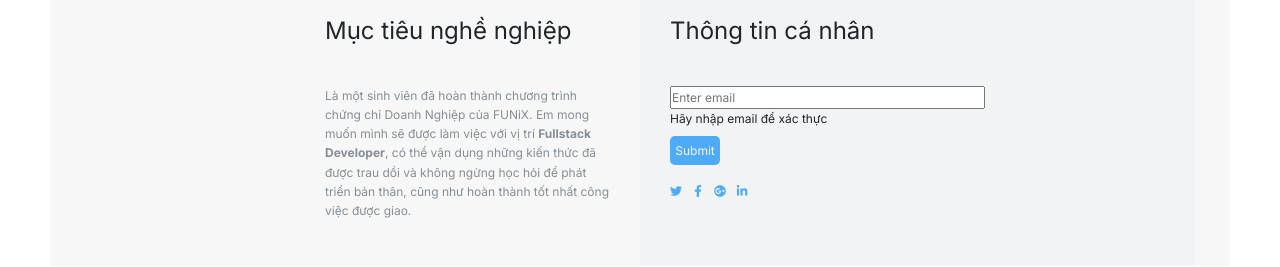
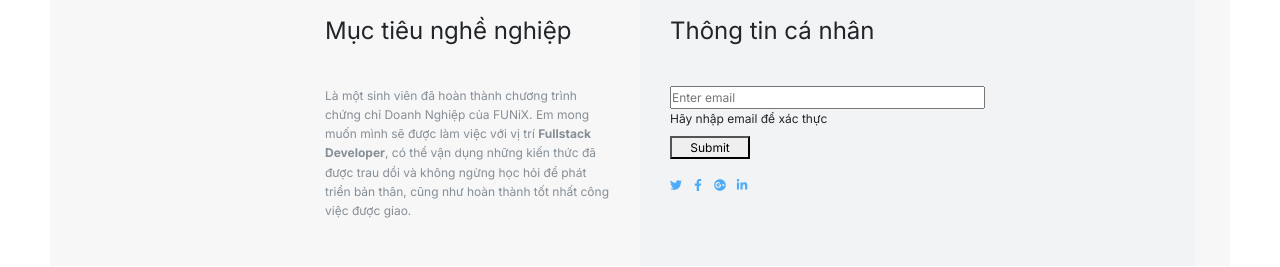
Before and after one commit to huyle214/asm-3, a plain HTML site: page index.html in a window 1280 px wide. Shown: the part 533-800 px from the top of the page. Drawn offline with nearby package versions, Linux system fonts and the light colour scheme.

Commit message:
Add files via upload

```diff
--- a/css/style.css
+++ b/css/style.css
@@ -134,12 +134,7 @@ h1{
     cursor: pointer;
 }
 #btnSubmit{
-    background-color:#4dabf7;
-    color: #f7f7f7;
-    padding: 5px;
-    border: none;
-    border-radius: 5px;
-    width: 50px;
+    width: 80px;
 }
 
 
```
Also changed, not shown: link github.txt.
